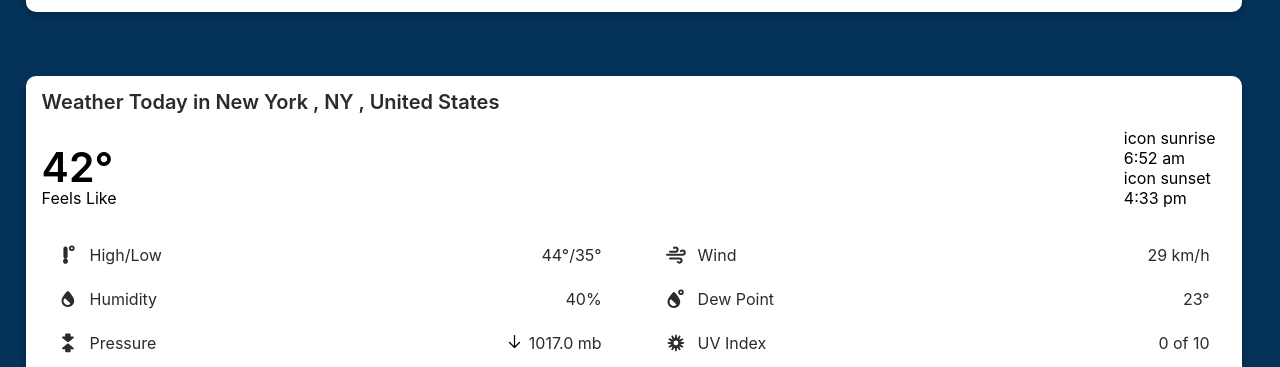
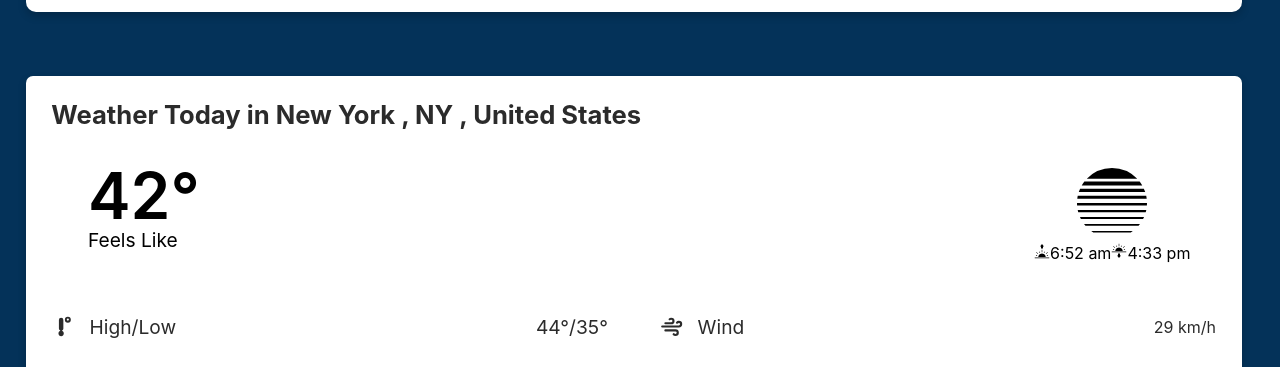
Before and after one commit to Niteshkumarjain-ui/weather-myways, a React (Create React App) app: page / in a window 1280 px wide. Shown: the part 576-943 px from the top of the page. Built offline with nearby package versions, Linux system fonts and the light colour scheme.

Commit message:
changes in todayweather component

```diff
--- a/package.json
+++ b/package.json
@@ -10,6 +10,7 @@
     "node-modules": "^1.0.1",
     "react": "^18.2.0",
     "react-dom": "^18.2.0",
+    "react-icons": "^4.4.0",
     "react-scripts": "5.0.1",
     "web-vitals": "^2.1.4"
   },
--- a/src/components/TodayWeather.css
+++ b/src/components/TodayWeather.css
@@ -1,20 +1,20 @@
 .main-card-2{
     margin-left: 2%;
-    border-radius: 10px;
+    border-radius: 7px;
     box-shadow: 0 4px 8px 0 rgb(0 0 0 / 20%);
     width: 95%;
     background-color: white;
     margin-top: 5%;
 }
 .card-1{
-    padding: 16px;
+    padding: 2vmax;
     position: relative;
 }
 .card-2{
-    font-size: 1.25rem;
+    font-size: 2vmax;
     flex-grow: 1;
     color: #2b2b2b;
-    font-weight: 600;
+    font-weight: 650;
     line-height: 1;
 }
 .card-3{
@@ -22,20 +22,22 @@
     display: flex;
     flex-flow: row nowrap;
     align-items: flex-end;
-    margin: 0 26px 25px 16px;
+    margin: 0 4vmax 3vmax 4vmax;
 }
 .card-4{
     display: flex;
     flex-direction: column;
     flex-grow: 1;
+    padding: 1%;
 }
 .card-5{
-    font-size: 2.5625rem;
+    font-size: 5vmax;
     line-height: 1em;
     font-weight: 600;
 }
 .card-6{
     word-break: break-all;
+    font-size: 1.5vmax;
 }
 .card-feature-1{
     display: flex;
@@ -50,16 +52,15 @@
     text-decoration: none;
     color: #2b2b2b!important;
     box-sizing: border-box;
-    margin-right: 6px;
     flex-basis: 49%;
     flex-grow: 1;
     flex-shrink: 1;
-    padding: 10px 26px 10px 30px;
+    padding: 1vmax 2vmax 1vmax 2vmax;
 }
 .card-feature-3{
     display: inline-block;
     height: auto;
-    width: 24px;
+    width: 2vmax;
     fill: #2b2b2b;
     color: #2b2b2b;
     flex-shrink: 0;
@@ -70,13 +71,14 @@
     color: #2b2b2b!important;
     box-sizing: border-box;
     flex-grow: 1;
-    font-size: 1rem;
+    font-size: 1.5vmax;
     font-weight: 400;
     min-width: 40%;
-    padding: 0 10px;
+    padding: 0 1vmax;
 }
 .card-feature-5{
     display: block;
+    font-size: 1.5vmax;
     text-decoration: none;
     color: #2b2b2b!important;
     box-sizing: border-box;
@@ -93,3 +95,19 @@
 .sun-rise{
     margin: 0 auto;
 }
+
+.horizon{
+    display: flex;
+    flex-direction: row;
+}
+
+.sundial{
+    display: flex;
+    flex-direction: column;
+}
+
+.sun{
+    display: flex;
+    justify-content: center;
+    align-content: center;
+}
--- a/src/components/TodayWeather.js
+++ b/src/components/TodayWeather.js
@@ -1,5 +1,6 @@
 import React from "react";
 import "./TodayWeather.css";
+import { GiSunrise, GiSunset, GiStripedSun } from "react-icons/gi";
 function TodayWeather(props) {
   let location;
   let temp,
@@ -39,20 +40,15 @@ function TodayWeather(props) {
           <span className="card-5">{temp}°</span>
           <span className="card-6">Feels Like</span>
         </div>
-        <div>
-          <div>
-            <div>
-              <div>
-                <div>
-                  <p>icon sunrise</p>
-                  <p>{sunrise}</p>
-                </div>
-                <div>
-                  <p>icon sunset</p>
-                  <p>{sunset}</p>
-                </div>
-              </div>
-            </div>
+        <div className="sundial">
+          <div className="sun">
+            <GiStripedSun size={80} />
+          </div>
+          <div className="horizon">
+            <GiSunrise />
+            <p>{sunrise}</p>
+            <GiSunset />
+            <p>{sunset}</p>
           </div>
         </div>
       </div>
```
Also changed, not shown: 1 other file (tests, documents, lock files or other folders).
